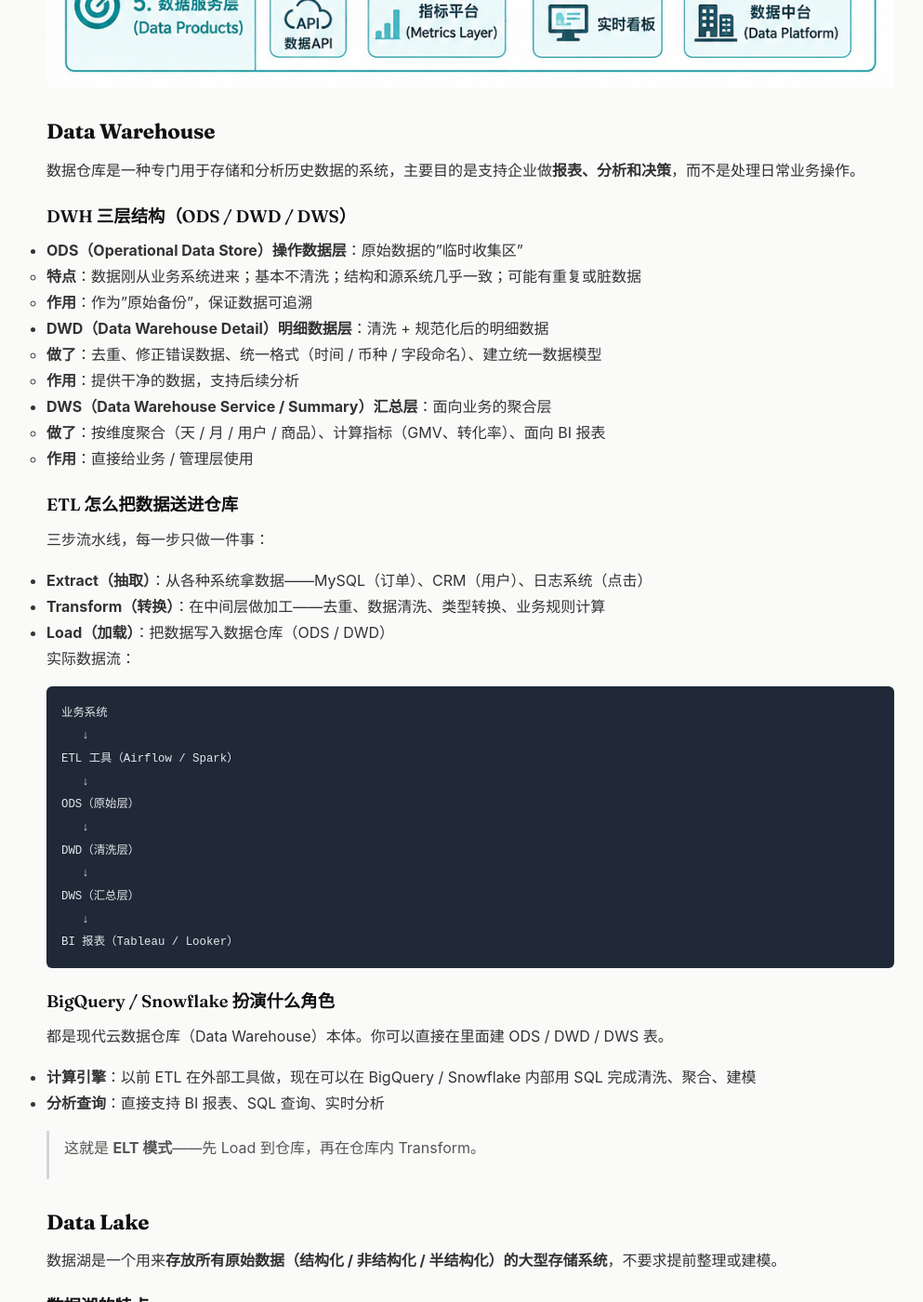
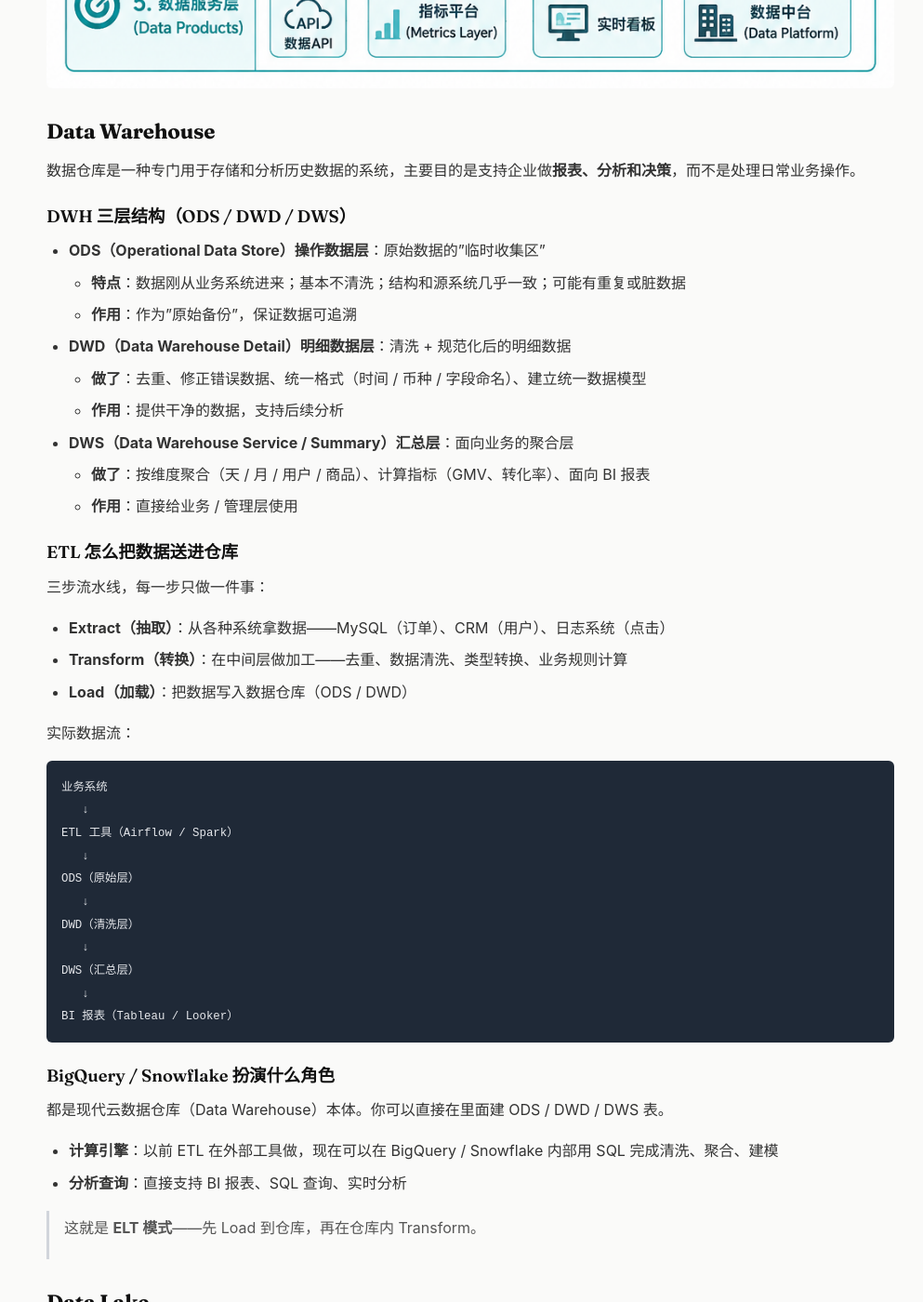
Before and after one commit to keith991001/keith991001.github.io, a Jekyll site: the page built from _posts/2026-05-21-data-engineering.md, in a window 1280 px wide and 1400 px high, scrolled down 1980 px. Shown: the whole window at 93% size, without its empty margins (134-1127 px from the left). Built offline with Jekyll 4.4.1, drawn with Linux system fonts in a browser that asks for light colours.

Commit message:
fix(css): add table and nested list styling for post-content
The site-wide `* { padding: 0 }` reset killed the default <ul>
padding-left, which made nested bullets appear at the same x as
their parents — visually unreadable. Tables had no styling at all,
so they rendered as plain text rows.

Add scoped rules under .post-content:
- ul/ol get padding-left: 1.5rem so bullets and nested bullets indent
- table gets collapsed borders, header bottom rule, and cell padding

Benefits all current and future blog posts, not just this article.

```diff
--- a/assets/css/site.css
+++ b/assets/css/site.css
@@ -409,6 +409,38 @@
   margin: 1rem 0;
   padding: 0.25rem 0 0.25rem 1rem;
   color: var(--gray-700);
+}
+.post-content ul,
+.post-content ol {
+  padding-left: 1.5rem;
+  margin: 0.6rem 0 1rem;
+}
+.post-content li {
+  margin-bottom: 0.4rem;
+}
+.post-content li > ul,
+.post-content li > ol {
+  margin: 0.4rem 0;
+}
+.post-content table {
+  width: 100%;
+  border-collapse: collapse;
+  margin: 1.5rem 0;
+  font-size: 0.95rem;
+}
+.post-content thead th {
+  text-align: left;
+  padding: 0.6rem 0.8rem;
+  border-bottom: 2px solid var(--gray-300);
+  font-weight: 600;
+  color: var(--ink);
+}
+.post-content tbody td {
+  padding: 0.6rem 0.8rem;
+  border-bottom: 1px solid var(--gray-200);
+}
+.post-content tbody tr:last-child td {
+  border-bottom: none;
 }
 
 /* ====== Projects ====== */
```
